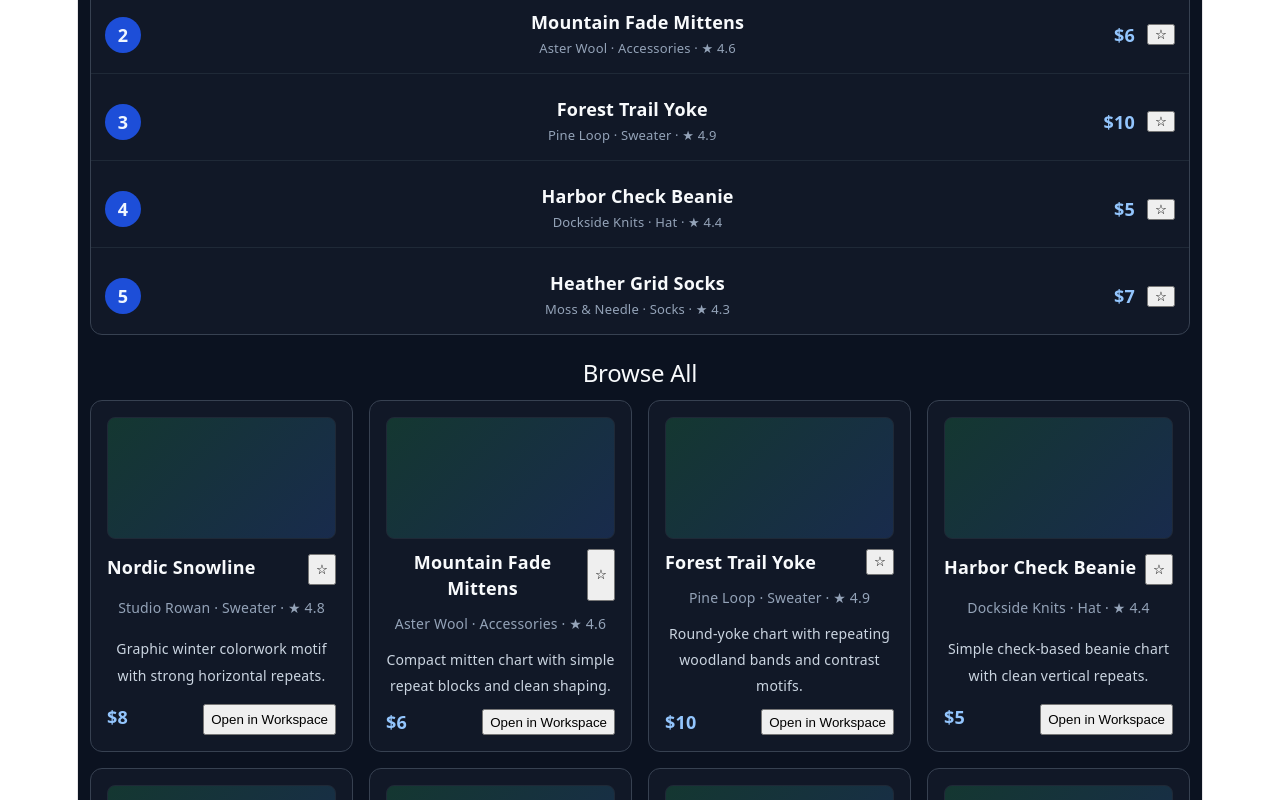
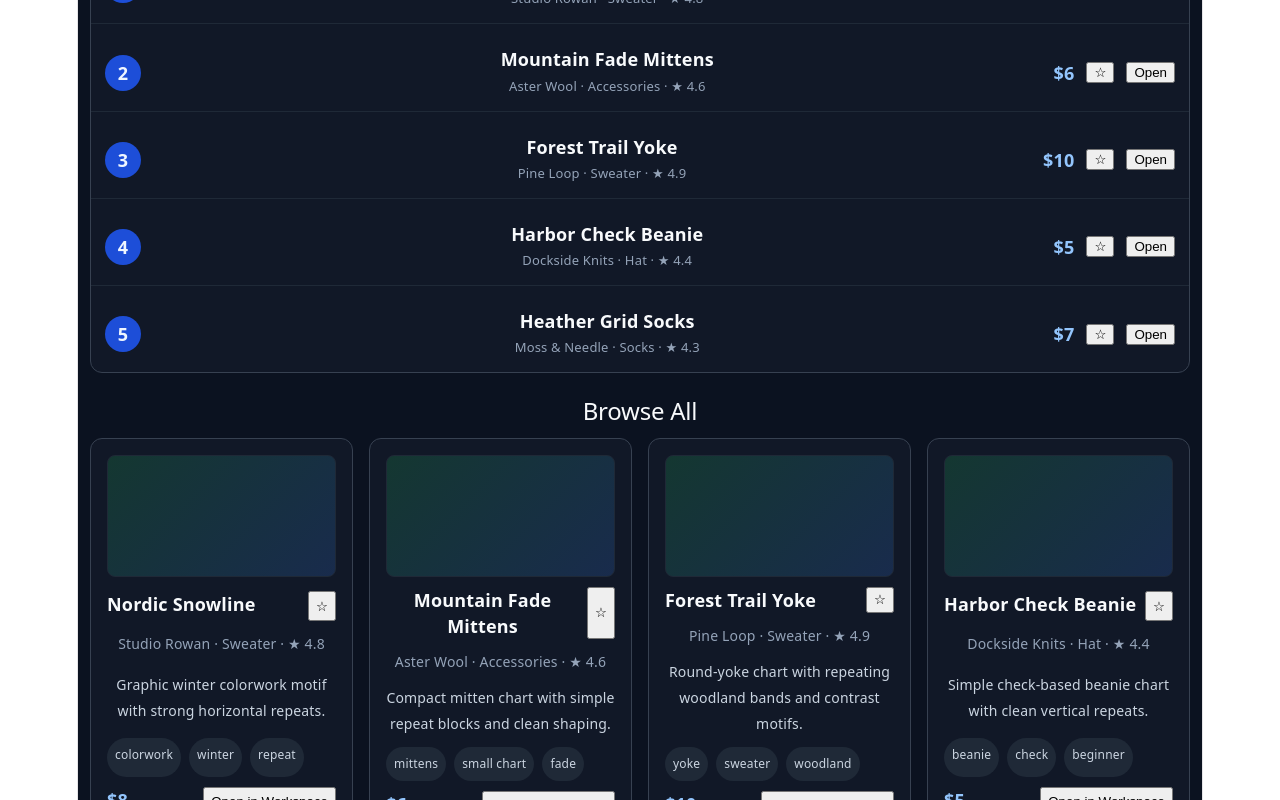
Before and after one commit to jSubbz/KnitGrid, a React (Vite) app: page /patterns in a window 1280 px wide. Shown: the part 820-1620 px from the top of the page. Built offline with nearby package versions, Linux system fonts and the light colour scheme.

Commit message:
Wire pattern zone cards into workspace project loading

```diff
--- a/src/features/patternZone/patterns.ts
+++ b/src/features/patternZone/patterns.ts
@@ -1,3 +1,6 @@
+import { createEmptyProject } from "../project/projectFactory";
+import type { KnitProject, PatternSymbol } from "../project/types";
+
 export interface PatternListing {
   id: string;
   title: string;
@@ -101,3 +104,134 @@ export const patternListings: PatternListing[] = [
     description: "Leaf-based cowl chart with mirrored motif structure.",
   },
 ];
+
+function paintCell(
+  project: KnitProject,
+  r: number,
+  c: number,
+  symbol: PatternSymbol
+) {
+  if (r < 0 || r >= project.rows || c < 0 || c >= project.cols) return;
+  project.pattern[r][c] = { symbol };
+}
+
+function paintMatrix(
+  project: KnitProject,
+  startRow: number,
+  startCol: number,
+  matrix: PatternSymbol[][]
+) {
+  for (let r = 0; r < matrix.length; r += 1) {
+    for (let c = 0; c < matrix[r].length; c += 1) {
+      paintCell(project, startRow + r, startCol + c, matrix[r][c]);
+    }
+  }
+}
+
+function motifForPattern(id: string): PatternSymbol[][] {
+  switch (id) {
+    case "nordic-snowline":
+      return [
+        ["dot", "empty", "dot", "empty"],
+        ["empty", "dot", "empty", "dot"],
+        ["dot", "h", "dot", "h"],
+        ["empty", "dot", "empty", "dot"],
+      ];
+
+    case "mountain-fade-mittens":
+      return [
+        ["diagFwd", "empty", "diagBack", "empty"],
+        ["empty", "dot", "empty", "dot"],
+        ["diagBack", "empty", "diagFwd", "empty"],
+        ["empty", "dot", "empty", "dot"],
+      ];
+
+    case "forest-trail-yoke":
+      return [
+        ["dot", "v", "dot", "v"],
+        ["diagFwd", "dot", "diagBack", "dot"],
+        ["dot", "h", "dot", "h"],
+        ["diagBack", "dot", "diagFwd", "dot"],
+      ];
+
+    case "harbor-check-beanie":
+      return [
+        ["dot", "dot", "empty", "empty"],
+        ["dot", "dot", "empty", "empty"],
+        ["empty", "empty", "dot", "dot"],
+        ["empty", "empty", "dot", "dot"],
+      ];
+
+    case "ember-cuff-chart":
+      return [
+        ["dot", "empty", "dot", "empty"],
+        ["h", "dot", "h", "dot"],
+        ["dot", "empty", "dot", "empty"],
+        ["h", "dot", "h", "dot"],
+      ];
+
+    case "fjord-band-pullover":
+      return [
+        ["h", "dot", "h", "dot"],
+        ["dot", "empty", "dot", "empty"],
+        ["h", "dot", "h", "dot"],
+        ["dot", "empty", "dot", "empty"],
+      ];
+
+    case "heather-grid-socks":
+      return [
+        ["v", "empty", "v", "empty"],
+        ["empty", "dot", "empty", "dot"],
+        ["v", "empty", "v", "empty"],
+        ["empty", "dot", "empty", "dot"],
+      ];
+
+    case "oak-leaf-cowl":
+      return [
+        ["empty", "dot", "dot", "empty"],
+        ["dot", "diagFwd", "diagBack", "dot"],
+        ["dot", "h", "h", "dot"],
+        ["empty", "dot", "dot", "empty"],
+      ];
+
+    default:
+      return [
+        ["dot", "empty", "dot", "empty"],
+        ["empty", "dot", "empty", "dot"],
+        ["dot", "empty", "dot", "empty"],
+        ["empty", "dot", "empty", "dot"],
+      ];
+  }
+}
+
+export function buildProjectFromPattern(pattern: PatternListing): KnitProject {
+  const project = createEmptyProject(24, 24);
+
+  project.yarn.yarnName = pattern.title;
+  project.yarn.yarnDescriptors = pattern.designer;
+  project.yarn.patternTags = pattern.tags.join(", ");
+  project.confirmedShape = true;
+
+  const motif = motifForPattern(pattern.id);
+  const motifRows = motif.length;
+  const motifCols = motif[0]?.length ?? 0;
+
+  const startRow = project.rows - motifRows;
+  const startCol = project.cols - motifCols;
+
+  paintMatrix(project, startRow, startCol, motif);
+
+  project.cursor = { r: startRow, c: startCol };
+  project.selectedRow = startRow;
+
+  project.tileSource = {
+    ...project.tileSource,
+    originR: startRow,
+    originC: startCol,
+    tileRows: motifRows,
+    tileCols: motifCols,
+    confirmed: true,
+  };
+
+  return project;
+}
--- a/src/features/project/projectFactory.ts
+++ b/src/features/project/projectFactory.ts
@@ -23,6 +23,7 @@ export function createEmptyProject(rows = 40, cols = 40): KnitProject {
       rowsPerInch: "",
       yarnName: "",
       yarnDescriptors: "",
+      patternTags: "",
     },
     shapeMask: createShapeMask(rows, cols, true),
     pattern: createPattern(rows, cols),
--- a/src/features/project/storage.ts
+++ b/src/features/project/storage.ts
@@ -166,6 +166,10 @@ export function parseProjectJson(text: string): KnitProject {
         isObject(raw.yarn) && typeof raw.yarn.yarnDescriptors === "string"
           ? raw.yarn.yarnDescriptors
           : "",
+      patternTags:
+        isObject(raw.yarn) && typeof raw.yarn.patternTags === "string"
+          ? raw.yarn.patternTags
+          : "",
     },
     shapeMask: normalizeBooleanMatrix(raw.shapeMask, rows, cols, true),
     pattern: normalizePatternMatrix(raw.pattern, rows, cols),
--- a/src/features/project/types.ts
+++ b/src/features/project/types.ts
@@ -53,6 +53,7 @@ export interface YarnDetails {
   rowsPerInch: string;
   yarnName: string;
   yarnDescriptors: string;
+  patternTags: string;
 }
 
 export interface KnitProject {
--- a/src/features/workspace/state/workspaceReducer.ts
+++ b/src/features/workspace/state/workspaceReducer.ts
@@ -10,7 +10,8 @@ export type YarnField =
   | "stitchesPerInch"
   | "rowsPerInch"
   | "yarnName"
-  | "yarnDescriptors";
+  | "yarnDescriptors"
+  | "patternTags";
 
 export type WorkspaceAction =
   | { type: "SET_YARN_FIELD"; field: YarnField; value: string }
--- a/src/pages/PatternZonePage.tsx
+++ b/src/pages/PatternZonePage.tsx
@@ -1,32 +1,28 @@
 import { useMemo, useState } from "react";
 import { useNavigate } from "react-router-dom";
-import { patternListings } from "../features/patternZone/patterns";
+import {
+  buildProjectFromPattern,
+  patternListings,
+} from "../features/patternZone/patterns";
+import { useWorkspace } from "../features/workspace/state/WorkspaceContext";
 
 export default function PatternZonePage() {
   const navigate = useNavigate();
+  const { dispatch } = useWorkspace();
   const [query, setQuery] = useState("");
   const [showFavoritesOnly, setShowFavoritesOnly] = useState(false);
   const [favorites, setFavorites] = useState<string[]>([]);
 
-  const featured = useMemo(
-    () => patternListings.filter((pattern) => pattern.featured),
-    []
-  );
-
-  const topToday = useMemo(
-    () => patternListings.filter((pattern) => pattern.topToday),
-    []
-  );
+  const normalizedQuery = query.trim().toLowerCase();
 
   const filteredPatterns = useMemo(() => {
-    const normalizedQuery = query.trim().toLowerCase();
-
     return patternListings.filter((pattern) => {
       const matchesQuery =
         normalizedQuery.length === 0 ||
         pattern.title.toLowerCase().includes(normalizedQuery) ||
         pattern.designer.toLowerCase().includes(normalizedQuery) ||
         pattern.category.toLowerCase().includes(normalizedQuery) ||
+        pattern.description.toLowerCase().includes(normalizedQuery) ||
         pattern.tags.some((tag) => tag.toLowerCase().includes(normalizedQuery));
 
       const matchesFavorites =
@@ -34,7 +30,17 @@ export default function PatternZonePage() {
 
       return matchesQuery && matchesFavorites;
     });
-  }, [query, showFavoritesOnly, favorites]);
+  }, [normalizedQuery, showFavoritesOnly, favorites]);
+
+  const featured = useMemo(
+    () => filteredPatterns.filter((pattern) => pattern.featured),
+    [filteredPatterns]
+  );
+
+  const topToday = useMemo(
+    () => filteredPatterns.filter((pattern) => pattern.topToday),
+    [filteredPatterns]
+  );
 
   const toggleFavorite = (patternId: string) => {
     setFavorites((current) =>
@@ -44,8 +50,25 @@ export default function PatternZonePage() {
     );
   };
 
+  const showSearchResults = normalizedQuery.length > 0 || showFavoritesOnly;
+
+  const openPatternInWorkspace = (patternId: string) => {
+    const pattern = patternListings.find((item) => item.id === patternId);
+    if (!pattern) return;
+
+    const project = buildProjectFromPattern(pattern);
+    dispatch({ type: "LOAD_PROJECT", project });
+    navigate("/workspace");
+  };
+
   return (
     <main style={{ display: "grid", gap: 24, color: "#e5e7eb" }}>
+      <div style={{ display: "flex", justifyContent: "center" }}>
+        <button type="button" onClick={() => navigate("/")}>
+          Home
+        </button>
+      </div>
+
       <section
         style={{
           display: "grid",
@@ -56,7 +79,6 @@ export default function PatternZonePage() {
           background: "#111827",
         }}
       >
-        <h1 style={{ margin: 0, color: "#f8fafc" }}>Pattern Zone</h1>
         <p style={{ margin: 0, color: "#cbd5e1" }}>
           Browse featured patterns, search the catalog, and save favorites.
         </p>
@@ -85,6 +107,8 @@ export default function PatternZonePage() {
         </div>
       </section>
 
+      {!showSearchResults && (
+        <>
           <section style={{ display: "grid", gap: 12 }}>
             <h2 style={{ margin: 0, color: "#f8fafc" }}>Highlights</h2>
             <div
@@ -141,6 +165,9 @@ export default function PatternZonePage() {
                       </span>
                     ))}
                   </div>
+                  <button type="button" onClick={() => openPatternInWorkspace(pattern.id)}>
+                    Open in Workspace
+                  </button>
                 </article>
               ))}
             </div>
@@ -163,7 +190,7 @@ export default function PatternZonePage() {
                   key={pattern.id}
                   style={{
                     display: "grid",
-                gridTemplateColumns: "56px 1fr auto auto",
+                    gridTemplateColumns: "56px 1fr auto auto auto",
                     gap: 12,
                     alignItems: "center",
                     padding: "12px 14px",
@@ -202,13 +229,34 @@ export default function PatternZonePage() {
                   >
                     {favorites.includes(pattern.id) ? "★" : "☆"}
                   </button>
+                  <button type="button" onClick={() => openPatternInWorkspace(pattern.id)}>
+                    Open
+                  </button>
                 </div>
               ))}
             </div>
           </section>
+        </>
+      )}
 
       <section style={{ display: "grid", gap: 12 }}>
-        <h2 style={{ margin: 0, color: "#f8fafc" }}>Browse All</h2>
+        <h2 style={{ margin: 0, color: "#f8fafc" }}>
+          {showSearchResults ? "Search Results" : "Browse All"}
+        </h2>
+
+        {filteredPatterns.length === 0 ? (
+          <div
+            style={{
+              padding: 18,
+              borderRadius: 12,
+              border: "1px solid #374151",
+              background: "#111827",
+              color: "#cbd5e1",
+            }}
+          >
+            No patterns matched that search.
+          </div>
+        ) : (
           <div
             style={{
               display: "grid",
@@ -252,18 +300,29 @@ export default function PatternZonePage() {
                 <p style={{ margin: 0, color: "#cbd5e1", fontSize: 14 }}>
                   {pattern.description}
                 </p>
+                <div style={{ display: "flex", gap: 8, flexWrap: "wrap" }}>
+                  {pattern.tags.map((tag) => (
+                    <span
+                      key={tag}
+                      style={{
+                        padding: "4px 8px",
+                        borderRadius: 999,
+                        background: "#1f2937",
+                        color: "#cbd5e1",
+                        fontSize: 12,
+                      }}
+                    >
+                      {tag}
+                    </span>
+                  ))}
+                </div>
                 <div style={{ display: "flex", justifyContent: "space-between", gap: 8 }}>
                   <span style={{ color: "#93c5fd", fontWeight: 700 }}>
                     ${pattern.price}
                   </span>
                   <button
                     type="button"
-                  onClick={() => {
-                    window.alert(
-                      `Open "${pattern.title}" in workspace is a placeholder for now.`
-                    );
-                    navigate("/workspace");
-                  }}
+                    onClick={() => openPatternInWorkspace(pattern.id)}
                   >
                     Open in Workspace
                   </button>
@@ -271,6 +330,7 @@ export default function PatternZonePage() {
               </article>
             ))}
           </div>
+        )}
       </section>
     </main>
   );
```
Also changed, not shown: src/pages/CreatePatternPage.tsx (+16 -0 lines). Lines whose indentation alone changed are shown as unchanged.
